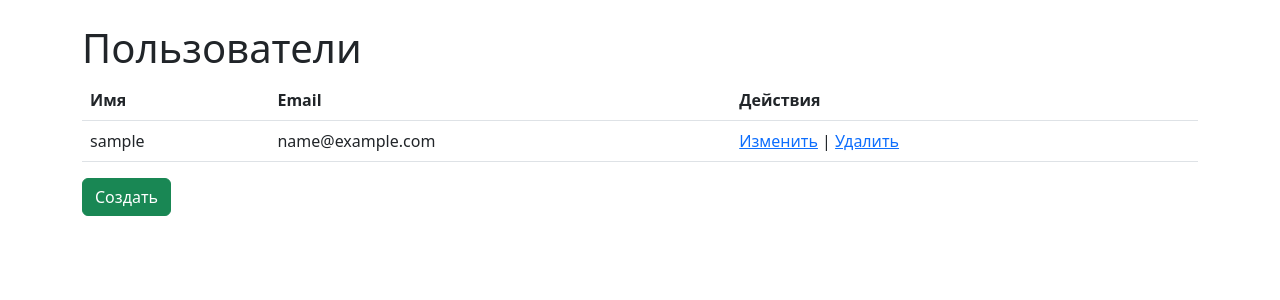
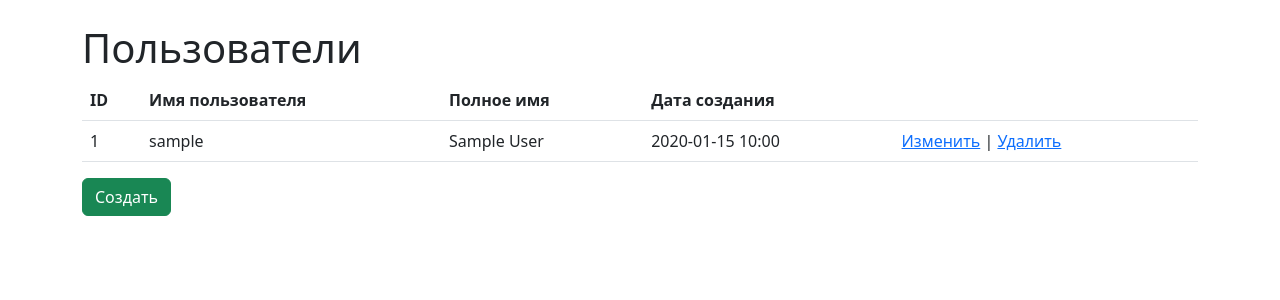
Before and after one commit to ntenengolts/python-project-52, a Django app: page /users/ in a window 1280 px wide. Shown: the part 56-356 px from the top of the page. Run offline with Django 5.2, Linux system fonts and the light colour scheme; tables that the repository leaves empty hold one stand-in row (values such as "Sample post"); some libraries are stand-ins or nearby versions.

Commit message:
Fix7(user_list.html) Step 3

```diff
--- a/task_manager/templates/user_list.html
+++ b/task_manager/templates/user_list.html
@@ -3,13 +3,21 @@
 <h1>Пользователи</h1>
 <table class="table">
   <thead>
-    <tr><th>Имя</th><th>Email</th><th>Действия</th></tr>
+    <tr>
+      <th>ID</th>
+      <th>Имя пользователя</th>
+      <th>Полное имя</th>
+      <th>Дата создания</th>
+      <th></th> <!-- Для кнопок действий -->
+    </tr>
   </thead>
   <tbody>
     {% for user in users %}
     <tr>
+      <td>{{ user.id }}</td>
       <td>{{ user.username }}</td>
-      <td>{{ user.email }}</td>
+      <td>{{ user.get_full_name }}</td>
+      <td>{{ user.date_joined|date:"Y-m-d H:i" }}</td>
       <td>
         <a href="{% url 'users:update' user.pk %}">Изменить</a> |
         <a href="{% url 'users:delete' user.pk %}">Удалить</a>
```
